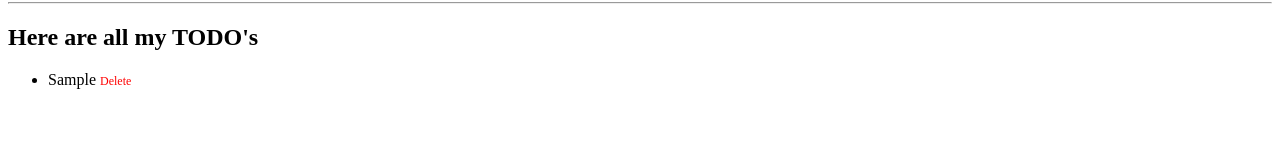
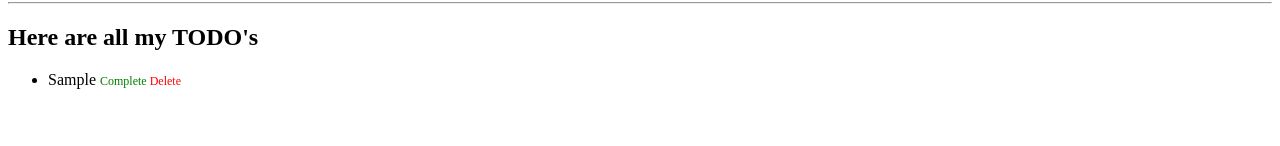
Before and after one commit to ScottDenton/Vue-Todo, a Vue app: page / in a window 1280 px wide. Both pictures are taken after typing "Sample" into the empty fields and a click on the button "Add". Shown: the part 154-300 px from the top of the page. Built offline with nearby package versions, Linux system fonts and the light colour scheme.

Commit message:
added completed line through

```diff
--- a/src/components/todo.vue
+++ b/src/components/todo.vue
@@ -1,5 +1,6 @@
 <template>
-  <li> {{ todo }}
+  <li :class='{"completed": completed}'> {{ todo }}
+    <span class='complete-text' @click='completed = !completed'> Complete </span>
     <span class='delete-text' @click='deleteTodo()'> Delete </span>
   </li>
 </template>
@@ -16,6 +17,12 @@
       }
     },
 
+    data() {
+      return {
+        completed: false,
+      };
+    },
+
     methods: {
       deleteTodo() {
         this.$emit('delete', this.index);
--- a/src/stylesheets/app.scss
+++ b/src/stylesheets/app.scss
@@ -3,4 +3,12 @@
     color: red;
     font-size: 12px;
   }
+  .complete-text {
+    color: green;
+    font-size: 12px;
+  }
+
+  .completed {
+    text-decoration: line-through;
+  }
 }
```
